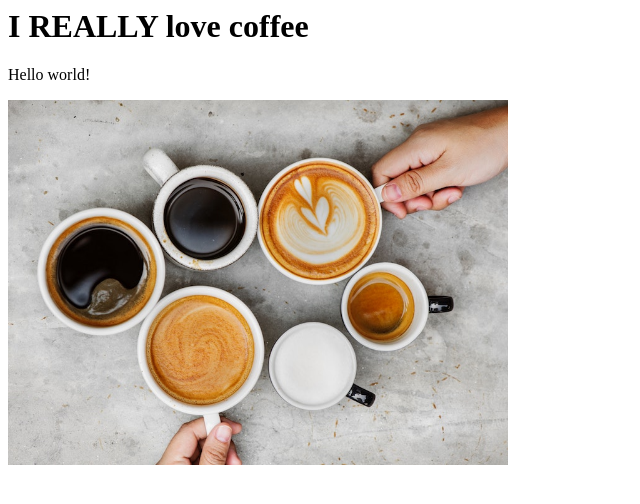
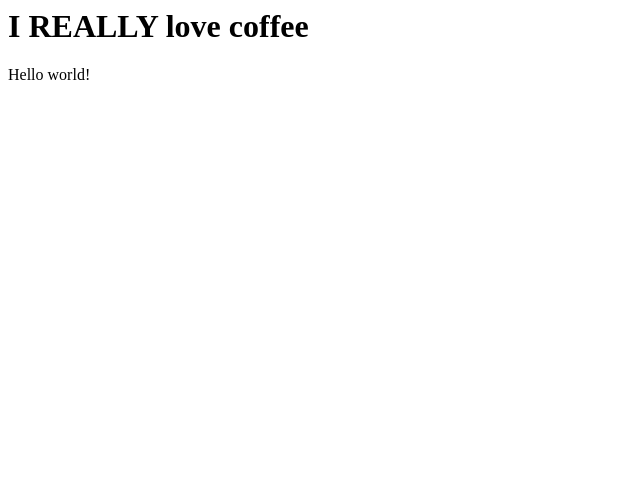
Before and after one commit to aradhya36/hello, a plain HTML site: page index.html in a window 1280 px wide. Shown: the whole page, without its empty margins (0-640 px from the left). Drawn offline with Linux system fonts and the light colour scheme.

Commit message:
Update index.html

```diff
--- a/index.html
+++ b/index.html
@@ -7,7 +7,7 @@
         <p>Hello world!</p>
     </body>
 
-    <img src="coffee.jpg" width=500/>
+<!--     <img src="coffee.jpg" width=500/> -->
 
 
 
```
